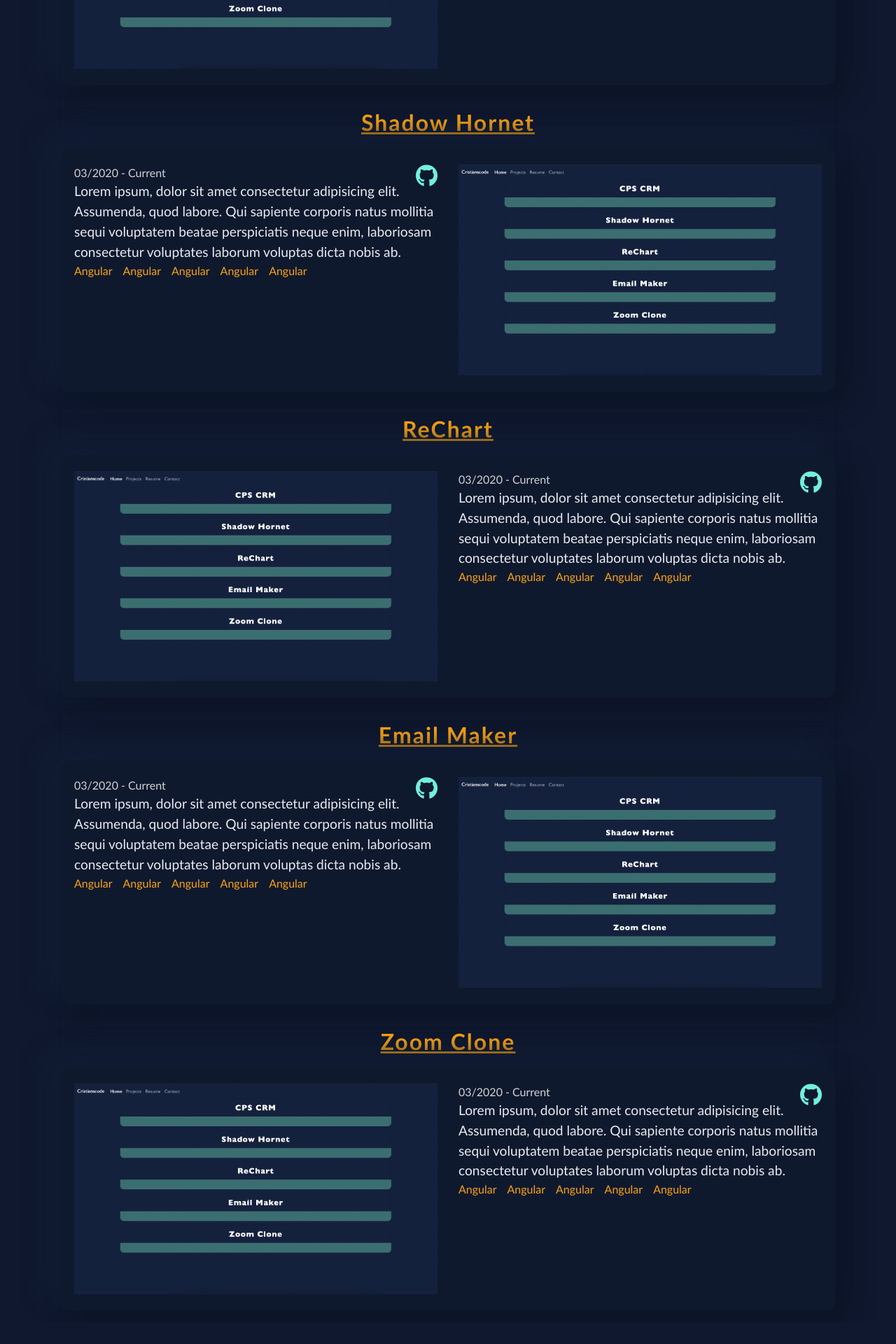
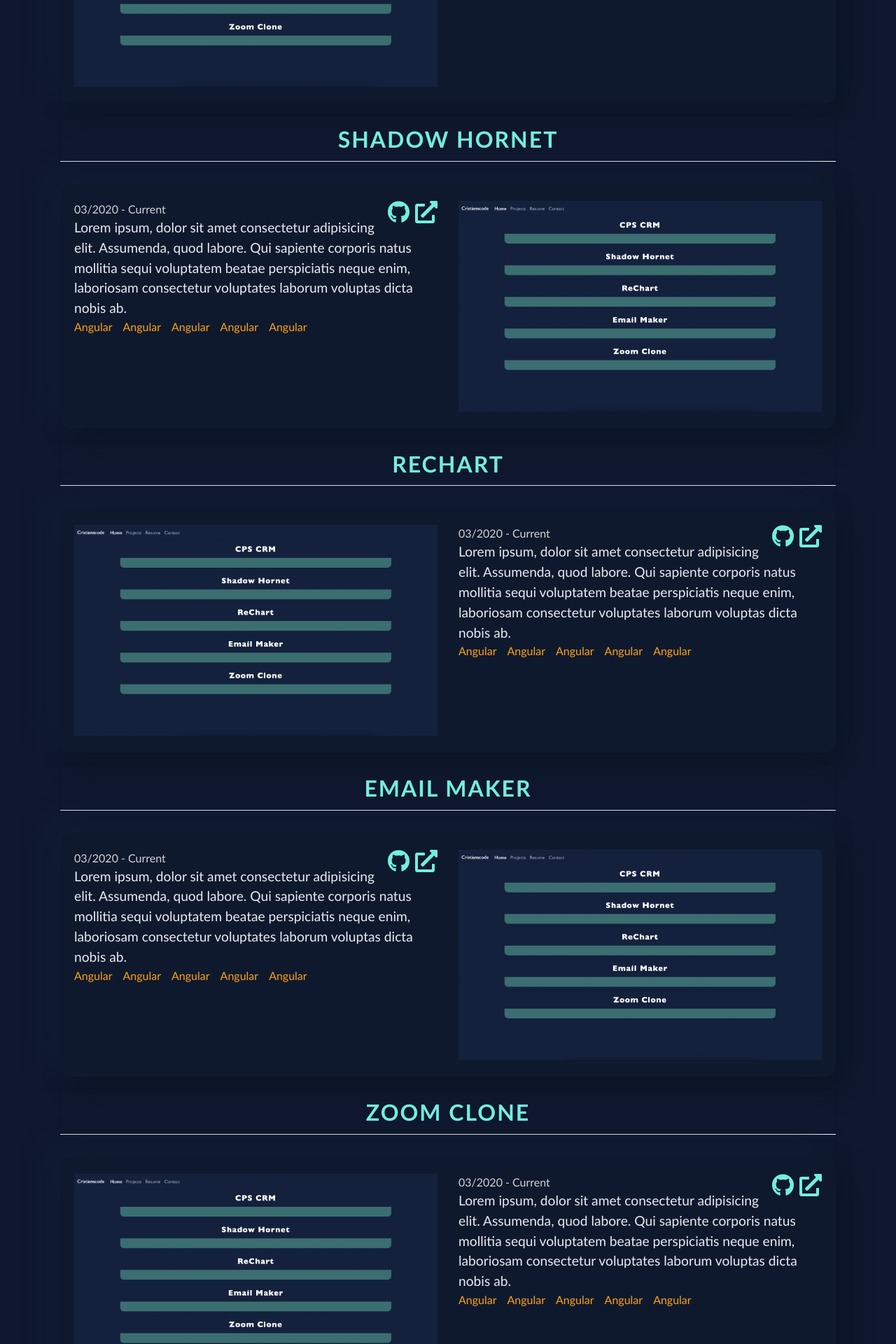
Before and after one commit to cristianscode/cristianscode, an Angular app: page /projects in a window 1280 px wide. Shown: the part 360-2280 px from the top of the page at 70% size. Before the commit the page ends 2249 px from the top, so only its background shows below. Built offline with nearby package versions, Linux system fonts and the light colour scheme.

Commit message:
Projects

```diff
--- a/src/app/components/projects/projects.component.css
+++ b/src/app/components/projects/projects.component.css
@@ -1,3 +1,4 @@
+@import "../../app.component.css";
 .project-container{
     margin-bottom: 15px;
 }
@@ -17,8 +18,8 @@
     font-weight: 700;
     letter-spacing: 2px;
     text-align: center;
-    color: #fca311;
-    text-decoration: underline;
+    color: #72efdd;
+    min-width: 100%;
 }
 .card-body{
     background-color: #0F192E;
@@ -42,7 +43,7 @@
     font-size: 1.2em;
 }
 
-.fa-github{
+.fa-github, .fa-external-link-alt{
     color: #72efdd;
     cursor: pointer;
 }
--- a/src/app/components/projects/projects.component.html
+++ b/src/app/components/projects/projects.component.html
@@ -3,14 +3,13 @@
     <!-- CRM -->
     <section class="project-container">
         <div class="card project-card">
-            <div class="card-header">CPS CRM</div>
+            <h2 class="card-header major">CPS CRM</h2>
             <div class="card-body">
                 <div class="row">
                     <div class="col-lg-6 col-12 mb-1 mt-1">
                         <img class="project-image" src="../../../assets/projectImage.png" alt="">
                     </div>
                     <div class="col-lg-6 col-12 mb-1 mt-1">
-                        <div class="float-right"><i class="fab fa-github fa-2x"></i></div>
                         <div class="project-date"> 03/2020 - Current</div>
                         <div class="project-description">
                             Lorem ipsum, dolor sit amet consectetur adipisicing elit. Assumenda, quod labore. Qui
@@ -32,14 +31,17 @@
     <!-- Shadow Hornet -->
     <section class="project-container">
         <div class="card project-card">
-            <div class="card-header">Shadow Hornet</div>
+            <h2 class="card-header major">Shadow Hornet</h2>
             <div class="card-body">
                 <div class="row">
                     <div class="col-lg-6 col-12 mb-1 mt-1 d-block d-lg-none">
                         <img class="project-image" src="../../../assets/projectImage.png" alt="">
                     </div>
                     <div class="col-lg-6 col-12 mb-1 mt-1">
-                        <div class="float-right"><i class="fab fa-github fa-2x"></i></div>
+                        <div class="float-right">
+                            <i class="fab fa-github fa-2x"></i>
+                            <i class="fas fa-external-link-alt ml-2 fa-2x"></i>
+                        </div>
                         <div class="project-date"> 03/2020 - Current</div>
                         <div class="project-description">
                             Lorem ipsum, dolor sit amet consectetur adipisicing elit. Assumenda, quod labore. Qui
@@ -64,14 +66,17 @@
     <!-- Personal Projects -->
     <section class="project-container">
         <div class="card project-card">
-            <div class="card-header">ReChart</div>
+            <h2 class="card-header major">ReChart</h2>
             <div class="card-body">
                 <div class="row">
                     <div class="col-lg-6 col-12 mb-1 mt-1">
                         <img class="project-image" src="../../../assets/projectImage.png" alt="">
                     </div>
                     <div class="col-lg-6 col-12 mb-1 mt-1">
-                        <div class="float-right"><i class="fab fa-github fa-2x"></i></div>
+                        <div class="float-right">
+                            <i class="fab fa-github fa-2x"></i>
+                            <i class="fas fa-external-link-alt ml-2 fa-2x"></i>
+                        </div>
                         <div class="project-date"> 03/2020 - Current</div>
                         <div class="project-description">
                             Lorem ipsum, dolor sit amet consectetur adipisicing elit. Assumenda, quod labore. Qui
@@ -93,14 +98,17 @@
     </section>
     <section class="project-container">
         <div class="card project-card">
-            <div class="card-header">Email Maker</div>
+            <h2 class="card-header major">Email Maker</h2>
             <div class="card-body">
                 <div class="row">
                     <div class="col-lg-6 col-12 mb-1 mt-1 d-block d-lg-none">
                         <img class="project-image" src="../../../assets/projectImage.png" alt="">
                     </div>
                     <div class="col-lg-6 col-12 mb-1 mt-1">
-                        <div class="float-right"><i class="fab fa-github fa-2x"></i></div>
+                        <div class="float-right">
+                            <i class="fab fa-github fa-2x"></i>
+                            <i class="fas fa-external-link-alt ml-2 fa-2x"></i>
+                        </div>
                         <div class="project-date"> 03/2020 - Current</div>
                         <div class="project-description">
                             Lorem ipsum, dolor sit amet consectetur adipisicing elit. Assumenda, quod labore. Qui
@@ -125,14 +133,17 @@
     </section>
     <section class="project-container">
         <div class="card project-card">
-            <div class="card-header">Zoom Clone</div>
+            <h2 class="card-header major">Zoom Clone</h2>
             <div class="card-body">
                 <div class="row">
                     <div class="col-lg-6 col-12 mb-1 mt-1">
                         <img class="project-image" src="../../../assets/projectImage.png" alt="">
                     </div>
                     <div class="col-lg-6 col-12 mb-1 mt-1">
-                        <div class="float-right"><i class="fab fa-github fa-2x"></i></div>
+                        <div class="float-right">
+                            <i class="fab fa-github fa-2x"></i>
+                            <i class="fas fa-external-link-alt ml-2 fa-2x"></i>
+                        </div>
                         <div class="project-date"> 03/2020 - Current</div>
                         <div class="project-description">
                             Lorem ipsum, dolor sit amet consectetur adipisicing elit. Assumenda, quod labore. Qui
```
